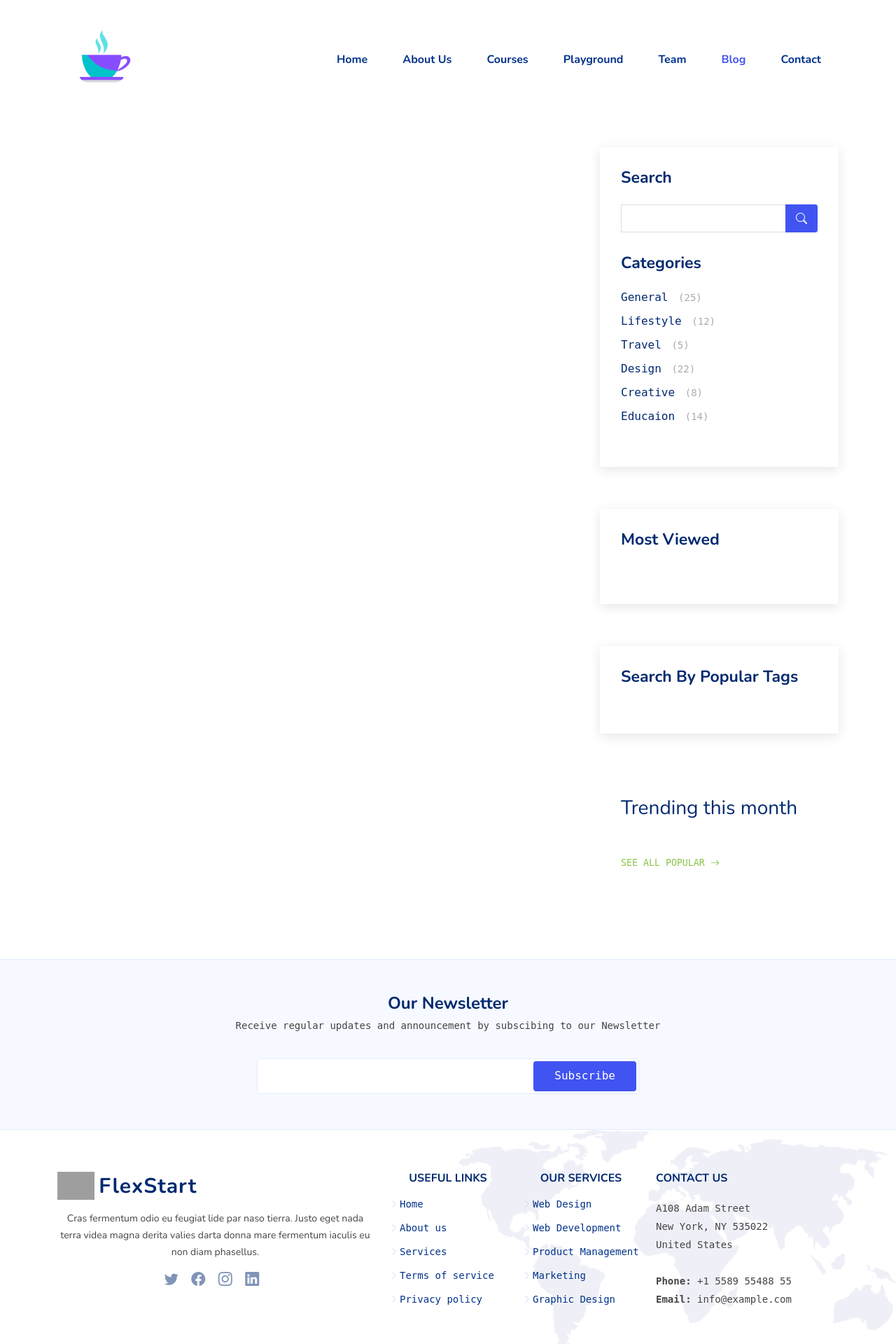
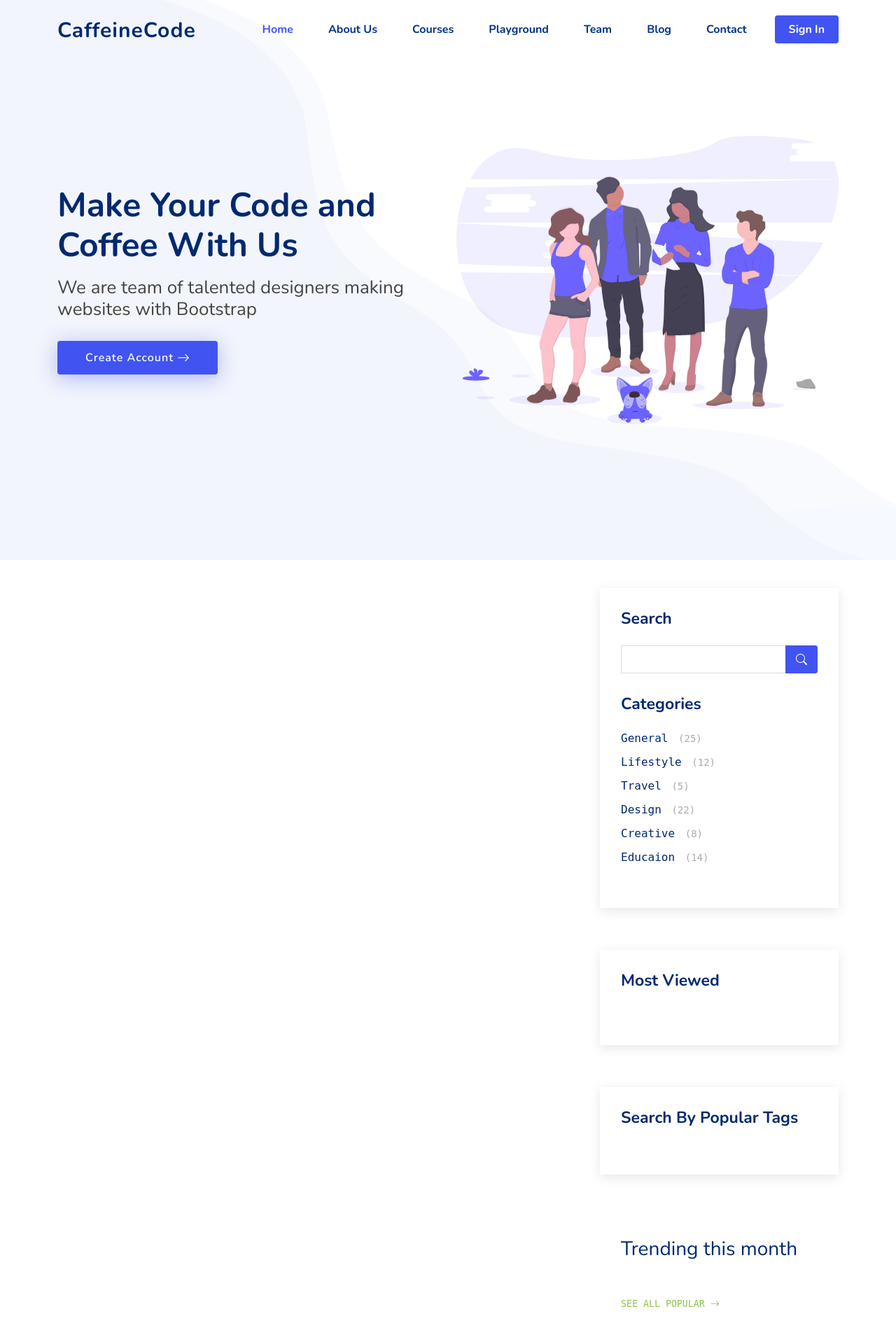
Before and after one commit to Developer-R-7/CaffeineCode, a Django app: template templates/blog/index.html in a window 1280 px wide. Shown: the top 1920 px of the page at 70% size. Run offline with Django 3.2, Linux system fonts and the light colour scheme; the template is opened without the code that fills it, so the values that code supplies are empty; parts of the project's set-up code (start-up, migrations or seed data) failed here and were passed over; some libraries are stand-ins or nearby versions; grey boxes are pictures that could not be loaded.

Commit message:
added changes

```diff
--- a/templates/IndexHome/base.html
+++ b/templates/IndexHome/base.html
@@ -14,11 +14,9 @@
       <link href="https://fonts.googleapis.com/css?family=Open+Sans:300,300i,400,400i,600,600i,700,700i|Nunito:300,300i,400,400i,600,600i,700,700i|Poppins:300,300i,400,400i,500,500i,600,600i,700,700i" rel="stylesheet">
       <!-- Vendor CSS Files -->
       <link href="{% static 'IndexHome/assets/css/blk-design-system.css' %}" rel="stylesheet" />
-      <link href="{% static 'IndexHome/assets/css/nucleo-icons.css' %}" rel="stylesheet"/>
       <link href="{% static 'IndexHome/assets/vendor/bootstrap/css/bootstrap.min.css' %}" rel="stylesheet">
       <link href="{% static 'IndexHome/assets/vendor/bootstrap-icons/bootstrap-icons.css' %}" rel="stylesheet">
       <link href="{% static 'IndexHome/assets/vendor/aos/aos.css' %}" rel="stylesheet">
-      <link href="{% static 'IndexHome/assets/vendor/remixicon/remixicon.css' %}" rel="stylesheet">
       <link href="{% static 'IndexHome/assets/vendor/swiper/swiper-bundle.min.css' %}" rel="stylesheet">
       <link href="{% static 'IndexHome/assets/vendor/glightbox/css/glightbox.min.css' %}" rel="stylesheet">
       <!-- Template Main CSS File -->
--- a/templates/IndexHome/index.html
+++ b/templates/IndexHome/index.html
@@ -16,8 +16,6 @@
    border-radius: 10px;
    }
 </style>
-<script src="https://ajax.googleapis.com/ajax/libs/jquery/1.12.0/jquery.min.js"></script>
-<script src="http://maxcdn.bootstrapcdn.com/bootstrap/3.3.6/js/bootstrap.min.js"></script>
 {% if request.session.client_side_error_signup is True %}
 <script type="text/javascript">
    $(window).on('load', function() {
--- a/templates/blog/base.html
+++ b/templates/blog/base.html
@@ -105,25 +105,33 @@
         <div class="loader">
             <div></div>
         </div>
-        <header id="header" class="header" data-aos="fade-in">
-            <div class="container-fluid container-xl d-flex align-items-center justify-content-lg-between">
+        <header id="header" class="header fixed-top">
+            <div class="container-fluid container-xl d-flex align-items-center justify-content-between">
                <a href="index.html" class="logo d-flex align-items-center">
-                <img src="{% static 'IndexHome/assets/img/logo_org.png' %}" height="130px" width="130px" alt="">
+               <span>CaffeineCode</span>
                </a>
                <nav id="navbar" class="navbar">
                   <ul>
-                        <li><a class="nav-link scrollto" href="{% url 'IndexHome:index' %}">Home</a></li>
+                     <li><a class="nav-link scrollto active" href="#hero">Home</a></li>
                      <li><a class="nav-link scrollto" href="#about">About Us</a></li>
                      <li><a class="nav-link scrollto" href="#services">Courses</a></li>
                      <li><a class="nav-link scrollto" href="#portfolio">Playground</a></li>
                      <li><a class="nav-link scrollto" href="#team">Team</a></li>
-                        <li><a href="{% url 'blog:index'  %}" class="nav-link scrollto active">Blog</a></li>
+                     <li><a href="{% url 'blog:index' %}">Blog</a></li>
                      <li><a class="nav-link scrollto" href="#contact">Contact {{is_login}}</a></li>
+                     {% if user.is_authenticated and user.is_active %}
+                     <li><a href="{% url 'IndexHome:logout' %}" role="button" class="getstarted scrollto" style="background: rgb(212, 77, 77);">Logout</a></li>
+                     <li><a class="getstarted scrollto" role="button">{{ user.username }}</a></li>
+                     {% else %}
+                     <li><a class="getstarted scrollto" role="button"  data-toggle="modal"  data-target="#myModal1">Sign In</a></li>
+                     {% endif %}
                   </ul>
                   <i class="bi bi-list mobile-nav-toggle"></i>
                </nav>
             </div>
          </header>
+        {% block hero %}
+        {% endblock hero %}
         <main id="main">
             <section id="blog" class="blog">
                 {% block search_block %}
--- a/templates/blog/index.html
+++ b/templates/blog/index.html
@@ -157,9 +157,31 @@
 {% block script %}
 <script src="{% static 'blog/js/jquery-3.3.1.min.js' %}"></script>
 <script src="{% static 'blog/js/jquery-migrate-3.0.1.min.js' %}"></script>
-<script src="{% static 'blog/js/popper.min.js' %}"></script>
 <script src="{% static 'blog/js/owl.carousel.min.js' %}"></script>
 <script src="{% static 'blog/js/jquery.stellar.min.js' %}"></script>
-<script src="{% static 'blog/js/jquery.sticky.js' %}"></script>
 <script src="{% static 'blog/js/main.js' %}"></script>
 {% endblock script %}
+
+{% block hero %}
+<section id="hero" class="hero d-flex align-items-center">
+    <div class="container">
+       <div class="row">
+          <div class="col-lg-6 d-flex flex-column justify-content-center">
+             <h1 data-aos="fade-up">Make Your Code and Coffee With Us</h1>
+             <h2 data-aos="fade-up" data-aos-delay="400">We are team of talented designers making websites with Bootstrap</h2>
+             <div data-aos="fade-up" data-aos-delay="600">
+                <div class="text-center text-lg-start">
+                   <a style="cursor: pointer; color:white;"  data-toggle="modal"  data-target="#myModal3" class="btn-get-started scrollto d-inline-flex align-items-center justify-content-center align-self-center">
+                   <span>Create Account</span>
+                   <i class="bi bi-arrow-right"></i>
+                   </a>
+                </div>
+             </div>
+          </div>
+          <div class="col-lg-6 hero-img" data-aos="zoom-out" data-aos-delay="200">
+             <img src="{% static 'IndexHome/assets/img/Team.svg' %}" class="img-fluid" alt="">
+          </div>
+       </div>
+    </div>
+ </section>
+{% endblock hero %}
```
Also changed, not shown: db.sqlite3. Lines whose indentation alone changed are shown as unchanged.
